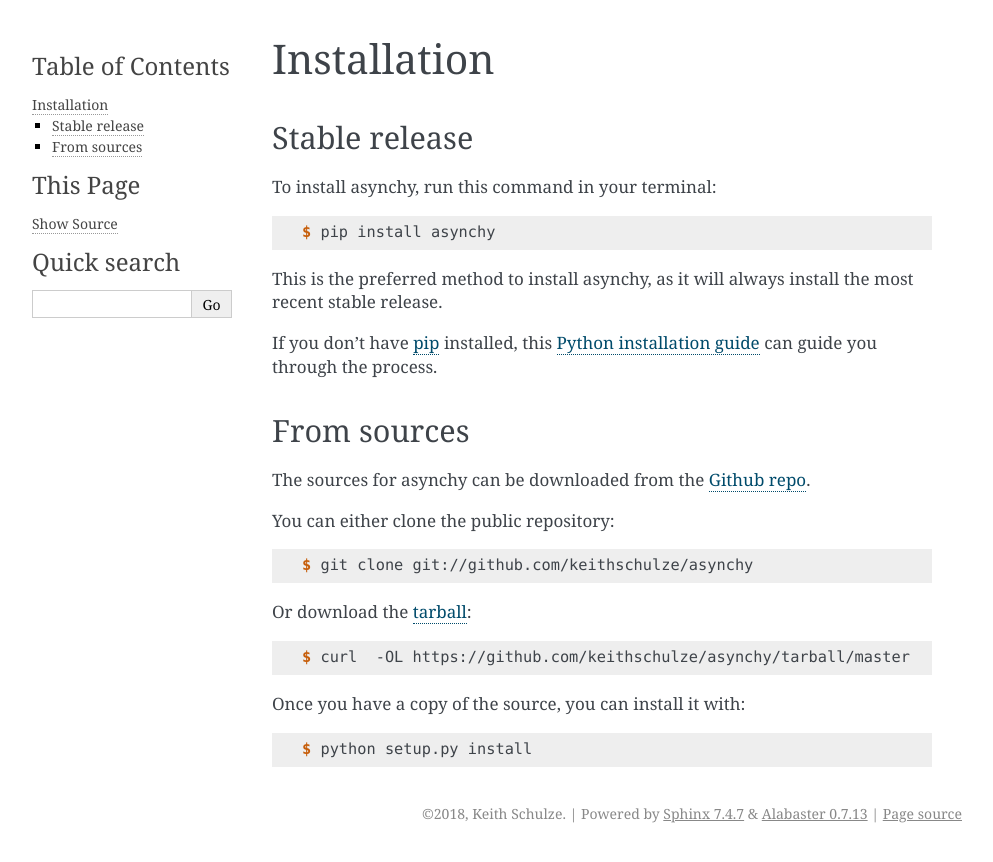
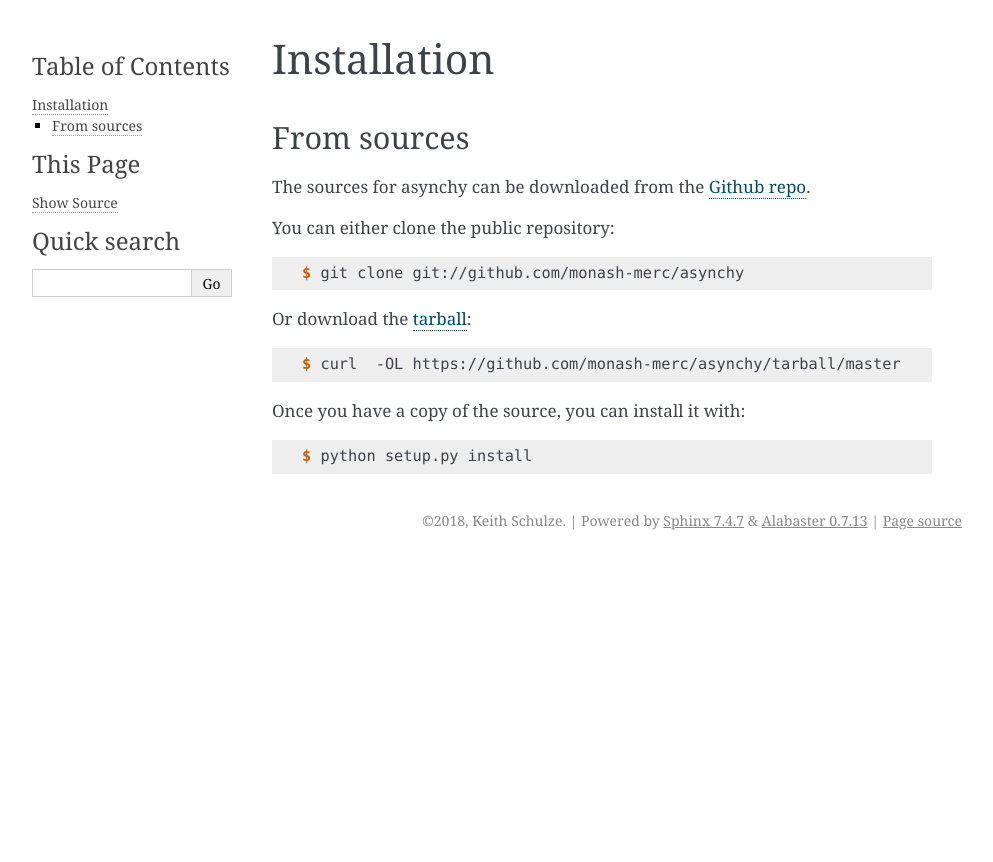
Before and after one commit to monash-merc/asynchy, a Sphinx documentation site: the page built from docs/installation.rst, in a window 1280 px wide. Shown: the top 862 px of the page, without its empty margins (148-1141 px from the left). Built offline with Sphinx 7.4.7, drawn with Linux system fonts in a browser that asks for light colours; pages that are not in the unit, such as notebooks, are missing from menus.

Commit message:
updating docs and teavis build info

```diff
--- a/docs/installation.rst
+++ b/docs/installation.rst
@@ -3,24 +3,6 @@
 ============
 Installation
 ============
-
-
-Stable release
---------------
-
-To install asynchy, run this command in your terminal:
-
-.. code-block:: console
-
-    $ pip install asynchy
-
-This is the preferred method to install asynchy, as it will always install the most recent stable release.
-
-If you don't have `pip`_ installed, this `Python installation guide`_ can guide
-you through the process.
-
-.. _pip: https://pip.pypa.io
-.. _Python installation guide: http://docs.python-guide.org/en/latest/starting/installation/
 
 
 From sources
@@ -32,13 +14,13 @@ You can either clone the public repository:
 
 .. code-block:: console
 
-    $ git clone git://github.com/keithschulze/asynchy
+    $ git clone git://github.com/monash-merc/asynchy
 
 Or download the `tarball`_:
 
 .. code-block:: console
 
-    $ curl  -OL https://github.com/keithschulze/asynchy/tarball/master
+    $ curl  -OL https://github.com/monash-merc/asynchy/tarball/master
 
 Once you have a copy of the source, you can install it with:
 
@@ -47,5 +29,5 @@ Once you have a copy of the source, you can install it with:
     $ python setup.py install
 
 
-.. _Github repo: https://github.com/keithschulze/asynchy
-.. _tarball: https://github.com/keithschulze/asynchy/tarball/master
+.. _Github repo: https://github.com/monash-merc/asynchy
+.. _tarball: https://github.com/monash-merc/asynchy/tarball/master
--- a/setup.py
+++ b/setup.py
@@ -50,7 +50,7 @@ setup(
     setup_requires=setup_requirements,
     test_suite='tests',
     tests_require=test_requirements,
-    url='https://github.com/keithschulze/asynchy',
+    url='https://github.com/monash-merc/asynchy',
     version='0.1.0',
     zip_safe=False,
 )
```
Also changed, not shown: .travis.yml.
